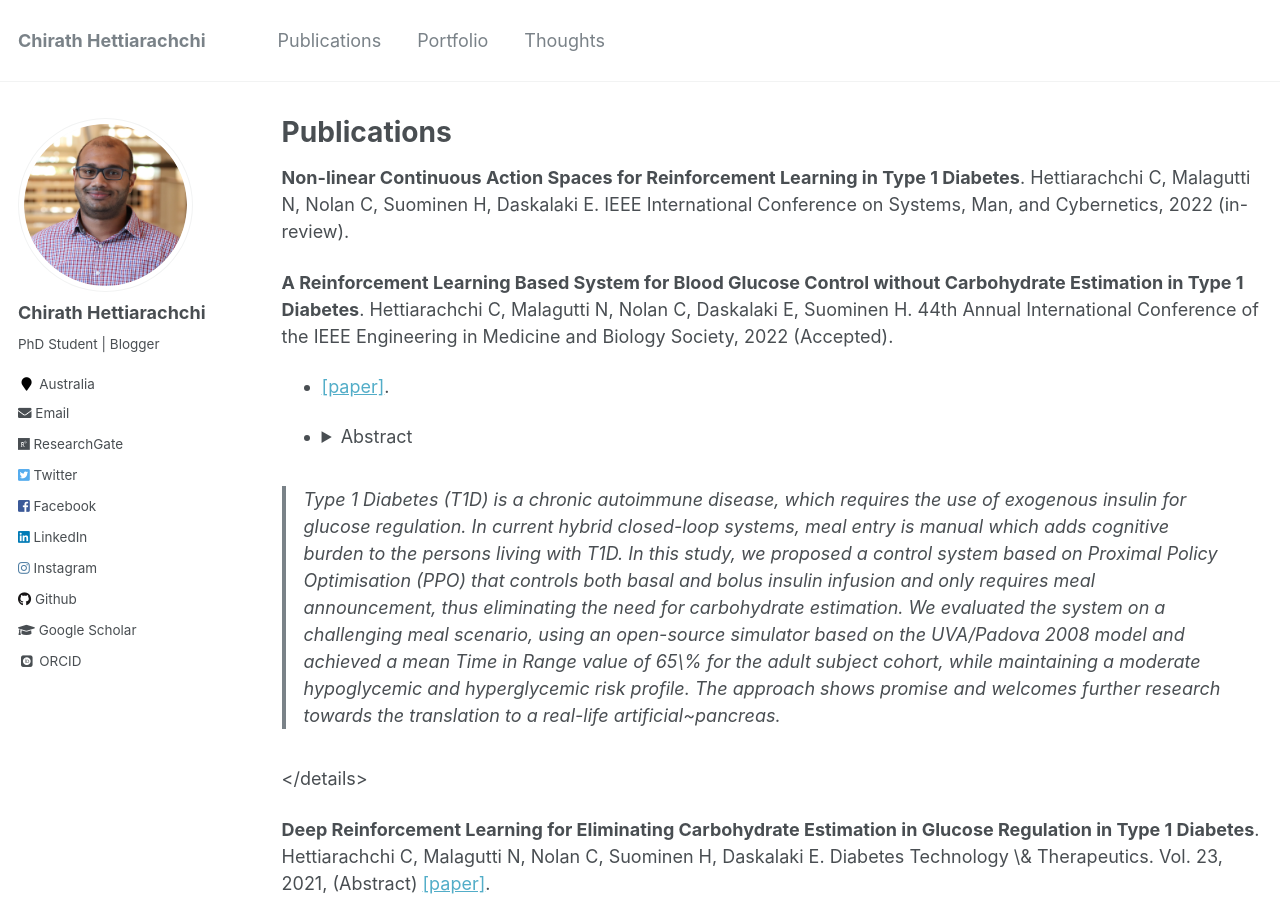
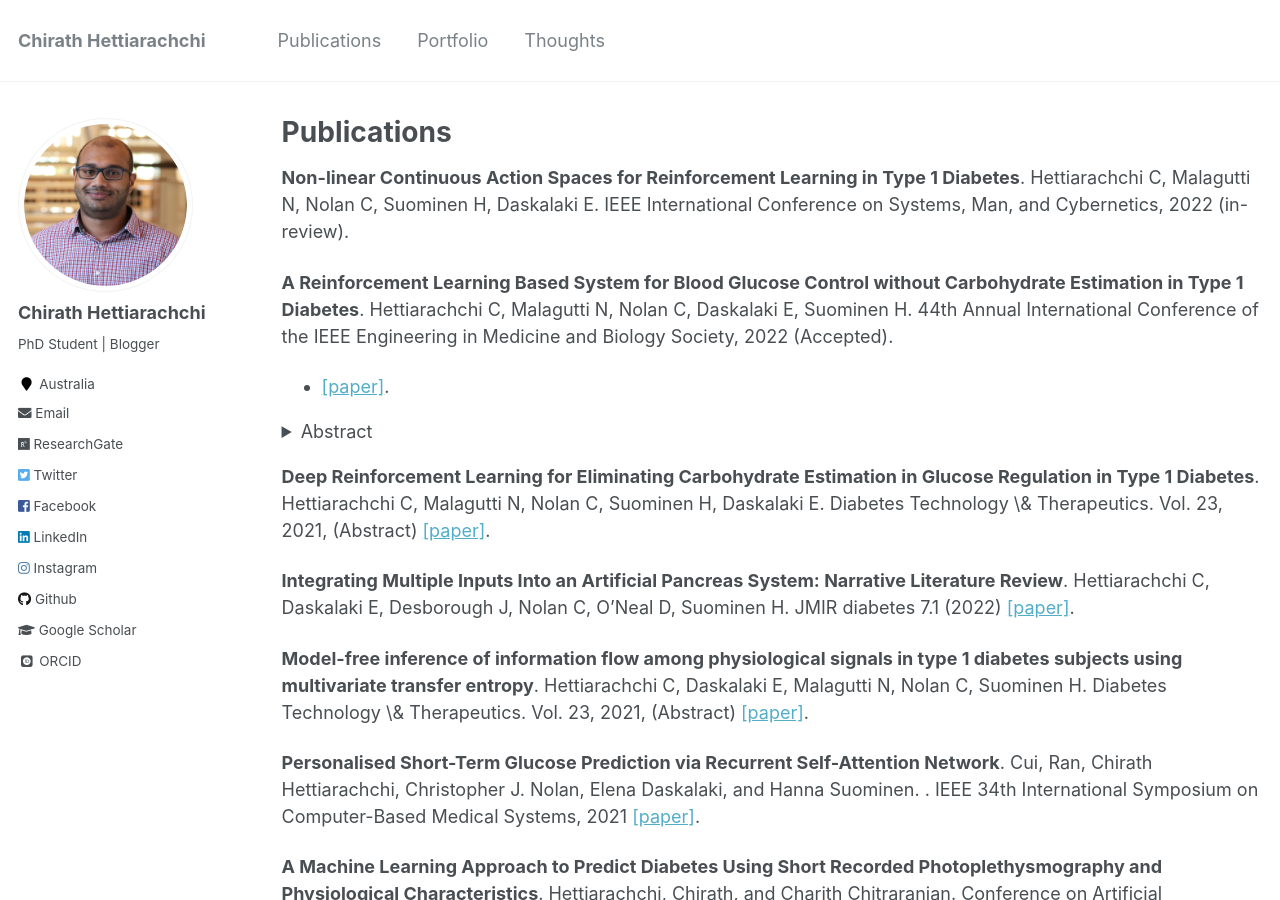
Before and after one commit to chirathyh/chirathyh.github.io, a Jekyll site: the page built from _pages/publications.md, in a window 1280 px wide and 900 px high. Built offline with Jekyll 4.4.1, drawn with Linux system fonts in a browser that asks for light colours; some web fonts are replaced.

Commit message:
Update publications.md

```diff
--- a/_pages/publications.md
+++ b/_pages/publications.md
@@ -11,7 +11,7 @@ author_profile: true
 
 * [[paper]](https://www.liebertpub.com/doi/full/10.1089/dia.2021.2525.abstracts).
 
-* <details><summary>Abstract</summary>
+<details><summary>Abstract</summary>
 
 > Type 1 Diabetes (T1D) is a chronic autoimmune disease, which requires the use of exogenous insulin for glucose regulation. In current hybrid closed-loop systems, meal entry is manual which adds cognitive burden to the persons living with T1D. In this study, we proposed a control system based on Proximal Policy Optimisation (PPO) that controls both basal and bolus insulin infusion and only requires meal announcement, thus eliminating the need for carbohydrate estimation. We evaluated the system on a challenging meal scenario, using an open-source simulator based on the UVA/Padova 2008 model and achieved a mean Time in Range value of 65\% for the adult subject cohort, while maintaining a moderate hypoglycemic and hyperglycemic risk profile. The approach shows promise and welcomes further research towards the translation to a real-life artificial~pancreas.
 
```
